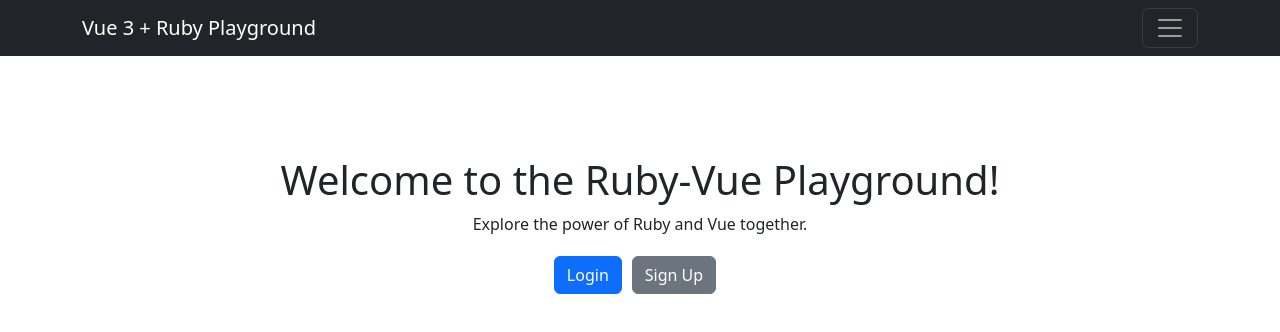
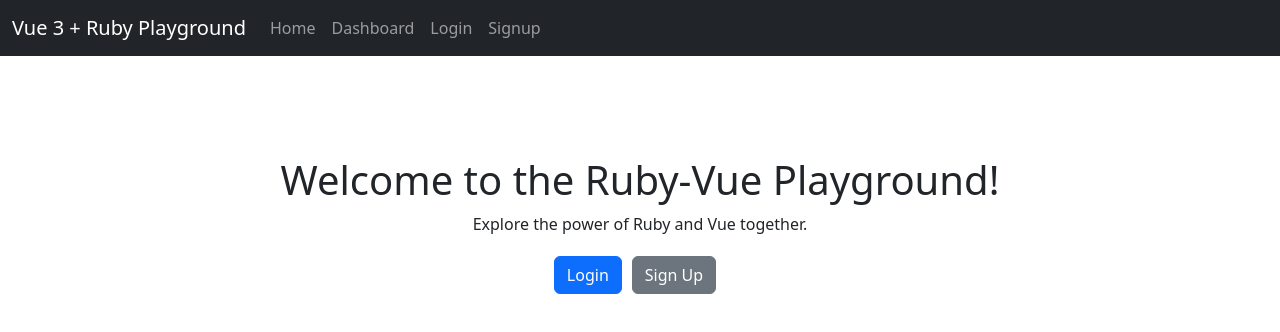
Before and after one commit to joeczar/vue-bootstrap-todo, a Vue app in the folder client/: page / in a window 1280 px wide. Shown: the top 332 px of the page. Built offline with nearby package versions, Linux system fonts and the light colour scheme.

Commit message:
feat: navbar setup - needs auht hiding

```diff
--- a/client/src/App.vue
+++ b/client/src/App.vue
@@ -1,9 +1,3 @@
-<script setup lang="ts">
-import MainNavBar from './components/MainNavBar.vue';
-
-
-</script>
-
 <template>
   <!-- <nav class="navbar navbar-expand-lg navbar-dark bg-dark">
   <div class="container-fluid">
@@ -12,9 +6,19 @@ import MainNavBar from './components/MainNavBar.vue';
 
   </nav> -->
 
-  <MainNavBar title="Vue 3 + Ruby Playground" />
+  <MainNavBar title="Vue 3 + Ruby Playground" :navLinks="navLinks"/>
   <RouterView />
 </template>
+<script setup lang="ts">
+import MainNavBar, { NavLink } from './components/MainNavBar.vue';
+const navLinks: NavLink[] = [
+  { title: 'Home', route: '/' },
+  { title: 'Dashboard', route: '/dashboard' },
+  { title: 'Login', route: '/login' },
+  { title: 'Signup', route: '/signup' },
+];
+
+</script>
 
 <style scoped>
 
--- a/client/src/components/MainNavBar.vue
+++ b/client/src/components/MainNavBar.vue
@@ -1,43 +1,58 @@
 <template>
-  <nav class="navbar navbar-dark bg-dark">
-    <div class="container">
-      <a class="navbar-brand" href="#">{{title}}</a>
+  <nav class="navbar navbar-dark bg-dark navbar-expand-md">
+    <div class="container-fluid">
+      <RouterLink class="navbar-brand" to="/">{{title}}</RouterLink>
       <button class="navbar-toggler" type="button" data-bs-toggle="collapse" data-bs-target="#navbarNav"
-        aria-controls="navbarNav" aria-expanded="false" aria-label="Toggle navigation">
+        aria-controls="navbarNav" aria-expanded="false" aria-label="Toggle navigation" @click="toggleNavbar">
         <span class="navbar-toggler-icon"></span>
       </button>
       <div class="collapse navbar-collapse" id="navbarNav">
-        <ul class="navbar-nav">
-          <li class="nav-item">
-            <a class="nav-link" href="#">Home</a>
+        <ul class="navbar-nav" >
+          <li class="nav-item" v-for="link in navLinks">
+            <RouterLink class="nav-link" :to="link.route">{{ link.title }}</RouterLink>
           </li>
-          <li class="nav-item">
-            <a class="nav-link" href="#">About</a>
-          </li>
-          <li class="nav-item">
-            <a class="nav-link" href="#">Services</a>
-          </li>
-          <li class="nav-item">
-            <a class="nav-link" href="#">Contact</a>
-          </li>
+
         </ul>
       </div>
     </div>
   </nav>
 </template>
 
-<script setup lang="ts">import { defineComponent } from 'vue';
+<script setup lang="ts">
+import {  ref } from 'vue';
+
+export interface NavLink {
+  title: string;
+  route: string;
+}
+
 defineProps({
   title: {
     type: String,
     required: true
+  },
+  navLinks: {
+    type: Array as () => NavLink[],
+    required: true
   }
-})
+});
 
-defineComponent({
-  name: 'MainNavBar',
+const isNavbarOpen = ref(false);
 
-})
+const toggleNavbar = () => {
+  console.log('toggleNavbar');
+  isNavbarOpen.value = !isNavbarOpen.value;
+};
+
+// defineComponent({
+//   name: 'MainNavBar',
+//   setup() {
+//     return {
+//       isNavbarOpen,
+//       toggleNavbar
+//     };
+//   }
+// });
 </script>
 
 <style scoped>
```
